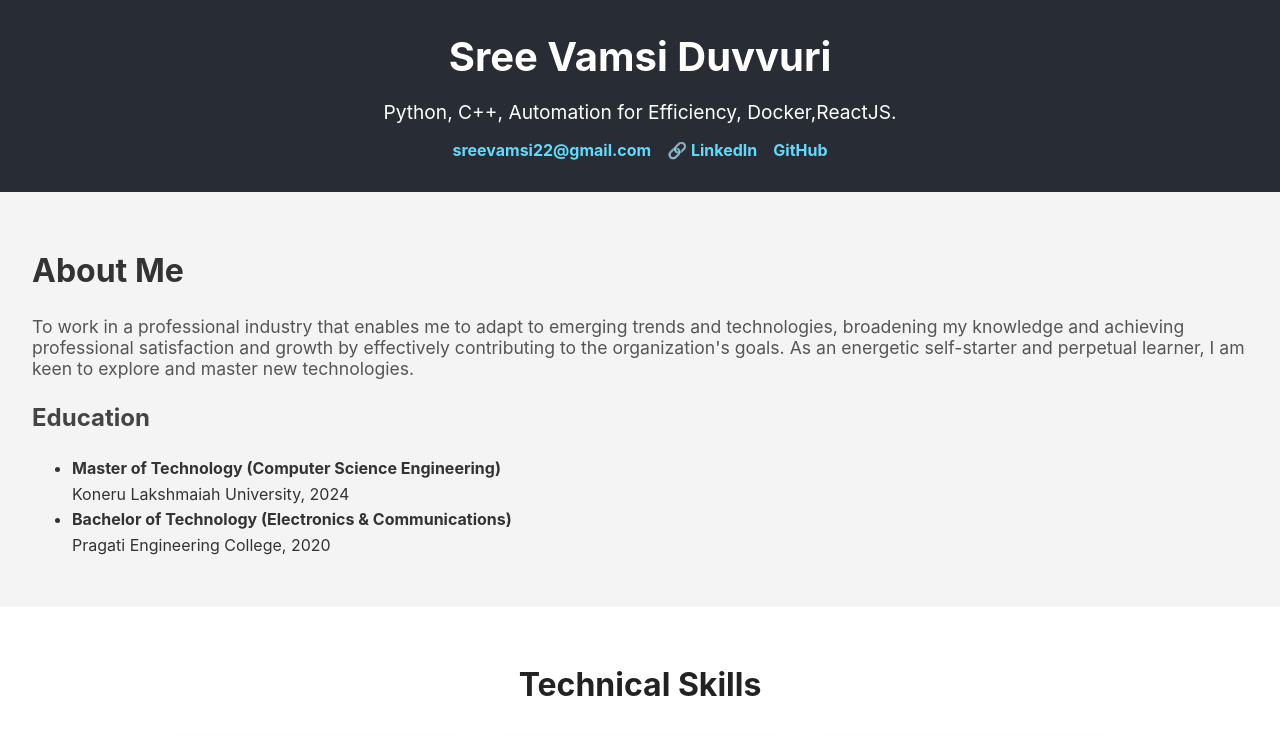
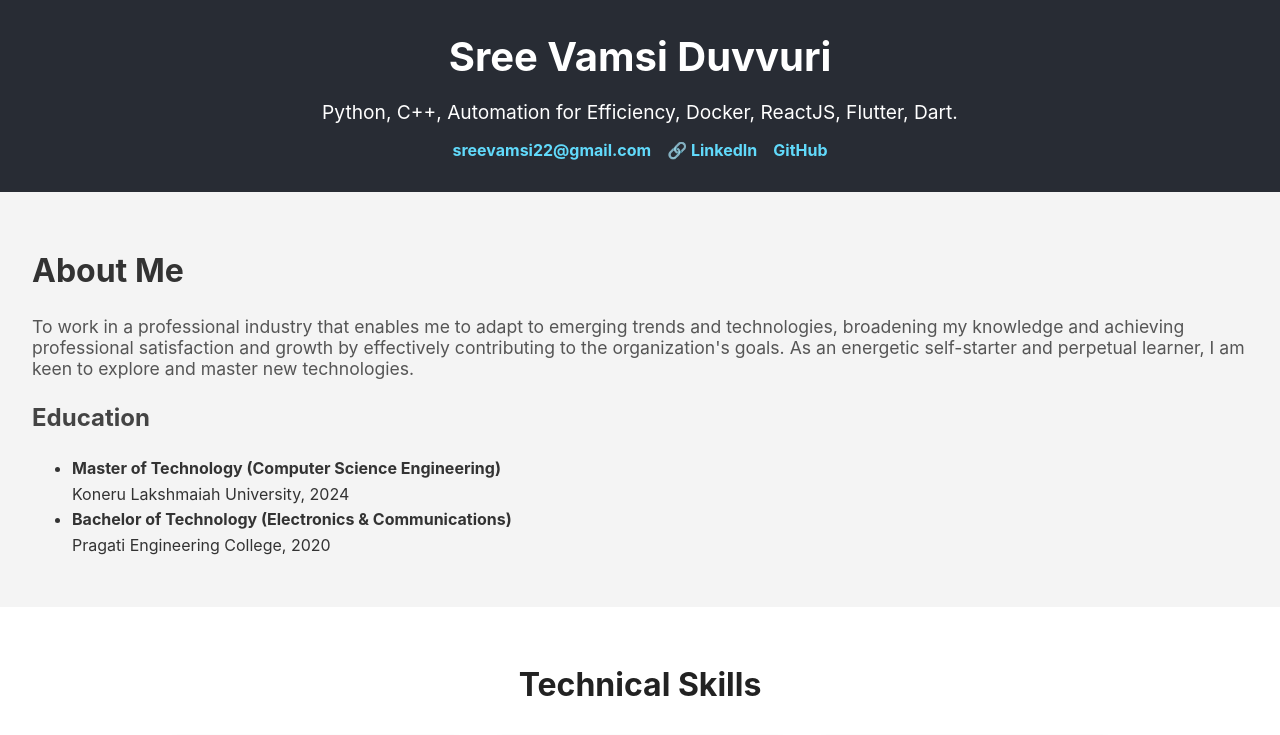
Before and after one commit to sreevamsi22/ReactPortfolio, a React (Create React App) app: page / in a window 1280 px wide. Shown: the top 735 px of the page. Built offline with nearby package versions, Linux system fonts and the light colour scheme.

Commit message:
Update portfolio header skills

```diff
--- a/src/Header.js
+++ b/src/Header.js
@@ -4,7 +4,7 @@ function Header() {
   return (
     <header style={styles.header}>
       <h1 style={styles.name}>Sree Vamsi Duvvuri</h1>
-      <p style={styles.title}>Python, C++, Automation for Efficiency, Docker,ReactJS.</p>
+      <p style={styles.title}>Python, C++, Automation for Efficiency, Docker, ReactJS, Flutter, Dart.</p>
 
       <div style={styles.linkGroup}>
         <a href="mailto:sreevamsi22@gmail.com" style={styles.link}>sreevamsi22@gmail.com</a>
```
